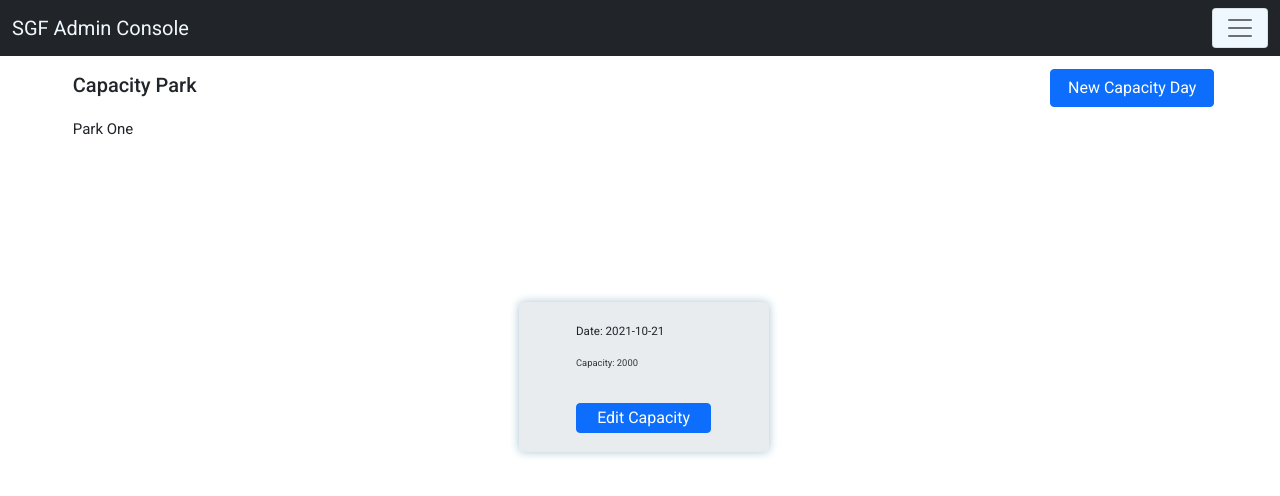
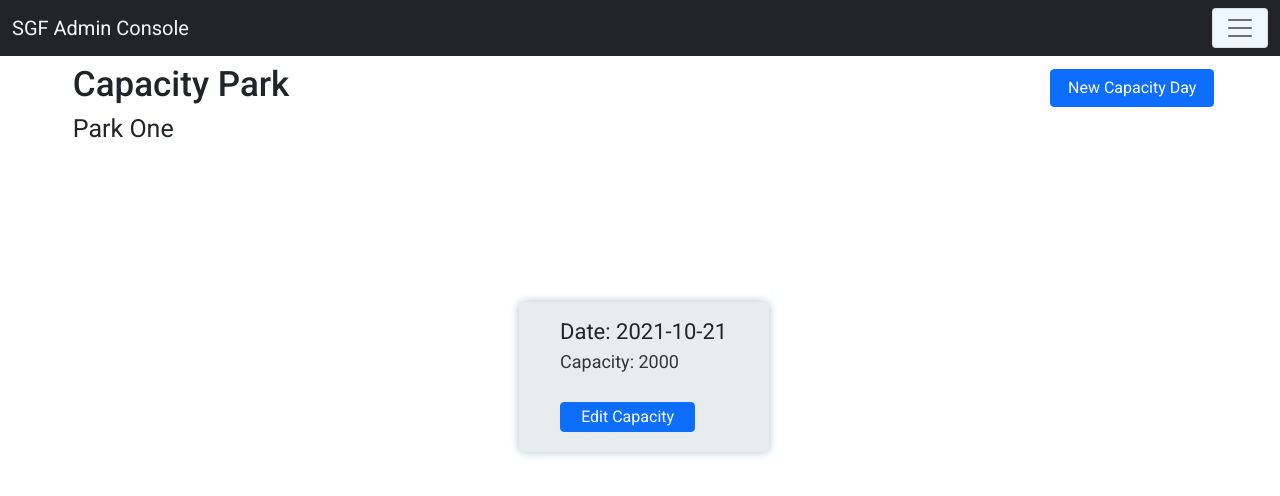
Before and after one commit to Seg-mentation-Fault/web_admin, an Angular app in the folder admin/: page /capacity-park/1 in a window 1280 px wide. Shown: the top 496 px of the page. Built offline with nearby package versions, Linux system fonts and the light colour scheme; what ng-sidebar would draw is missing.

Commit message:
fiixing the font-size

```diff
--- a/admin/src/app/capacity-park/capacity-park.component.css
+++ b/admin/src/app/capacity-park/capacity-park.component.css
@@ -14,12 +14,14 @@
 }
 
 .title-capacity {
+  font-size: 35px;
   margin-left: 50px;
 }
 
 .title-park {
   margin-top: 4px;
   margin-left: 50px;
+  font-size: 25px;
 }
 
 .create-capacity {
@@ -57,9 +59,11 @@
 }
 
 .date-card {
+  font-size: 22px;
   margin-bottom: 10px;
 }
 .capacity-day {
+  font-size: 18px;
   margin-bottom: 30px;
   color: rgb(53, 53, 53);
 }
--- a/admin/src/app/capacity-park/capacity-park.component.html
+++ b/admin/src/app/capacity-park/capacity-park.component.html
@@ -9,7 +9,7 @@
   <div class="views-capacity">
     <div class="card-capacity">
       <div class="card-capacity-body">
-        <h5 class=>Date: 2021-10-21</h5>
+        <h5 class="date-card">Date: 2021-10-21</h5>
         <h6 class="capacity-day">Capacity: 2000</h6>
         <div class="container-btn-parks">
           <a href="#">
--- a/admin/src/app/parks/parks.component.css
+++ b/admin/src/app/parks/parks.component.css
@@ -14,6 +14,7 @@
 }
 
 .title-park {
+  font-size: 35px;
   margin-left: 50px;
 }
 
@@ -47,7 +48,12 @@
   margin-top: 18px;
 }
 
+.park-name {
+  font-size: 22px;
+}
+
 .capacity-park {
+  font-size: 20px;
   color: rgb(53, 53, 53);
 }
 
--- a/admin/src/app/parks/parks.component.html
+++ b/admin/src/app/parks/parks.component.html
@@ -6,7 +6,7 @@
   <div class="views-parks">
     <div class="card-parks">
       <div class="card-parks-body">
-        <h5>Park One</h5>
+        <h5 class="park-name">Park One</h5>
         <h6 class="capacity-park">3000</h6>
         <p class="description-parks">Some quick example text to build on the card title and make up the bulk of the card's content.</p>
         <div class="container-btn-parks">
```
